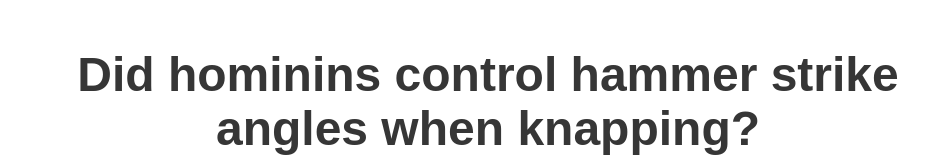
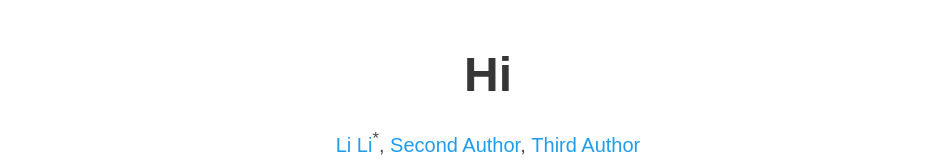
Before and after one commit to lili0824/project_page, a plain HTML site: page index.html in a window 1280 px wide. Shown: the top 167 px of the page, without its empty margins (152-1095 px from the left). Drawn offline with nearby package versions, Linux system fonts and the light colour scheme; some icons are missing; a web font is replaced by a local one.

Commit message:
Update index.html

```diff
--- a/index.html
+++ b/index.html
@@ -52,7 +52,7 @@
       <div class="container is-max-desktop">
         <div class="columns is-centered">
           <div class="column has-text-centered">
-            <h1 class="title is-1 publication-title">Did hominins control hammer strike angles when knapping?</h1>
+            <h1 class="title is-1 publication-title">Hi</h1>
             <div class="is-size-5 publication-authors">
               <!-- Paper authors -->
               <span class="author-block">
```
